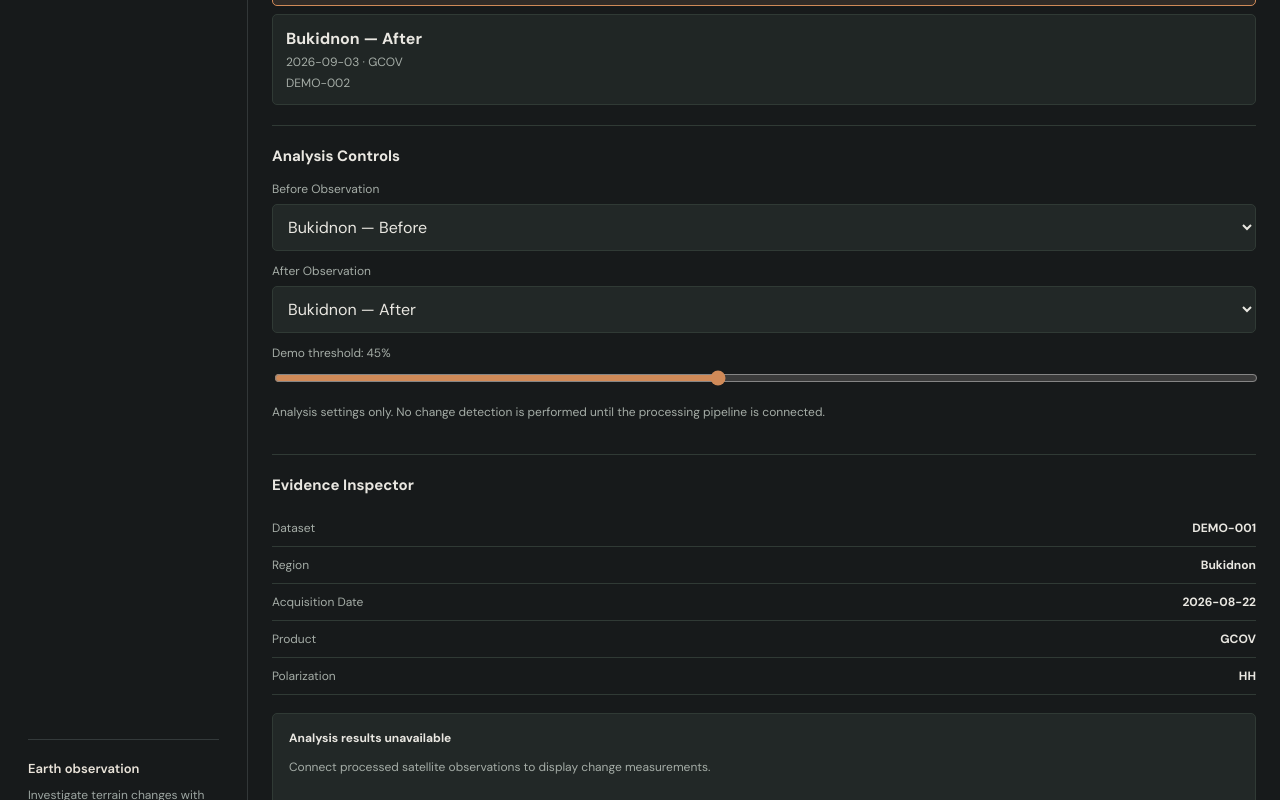
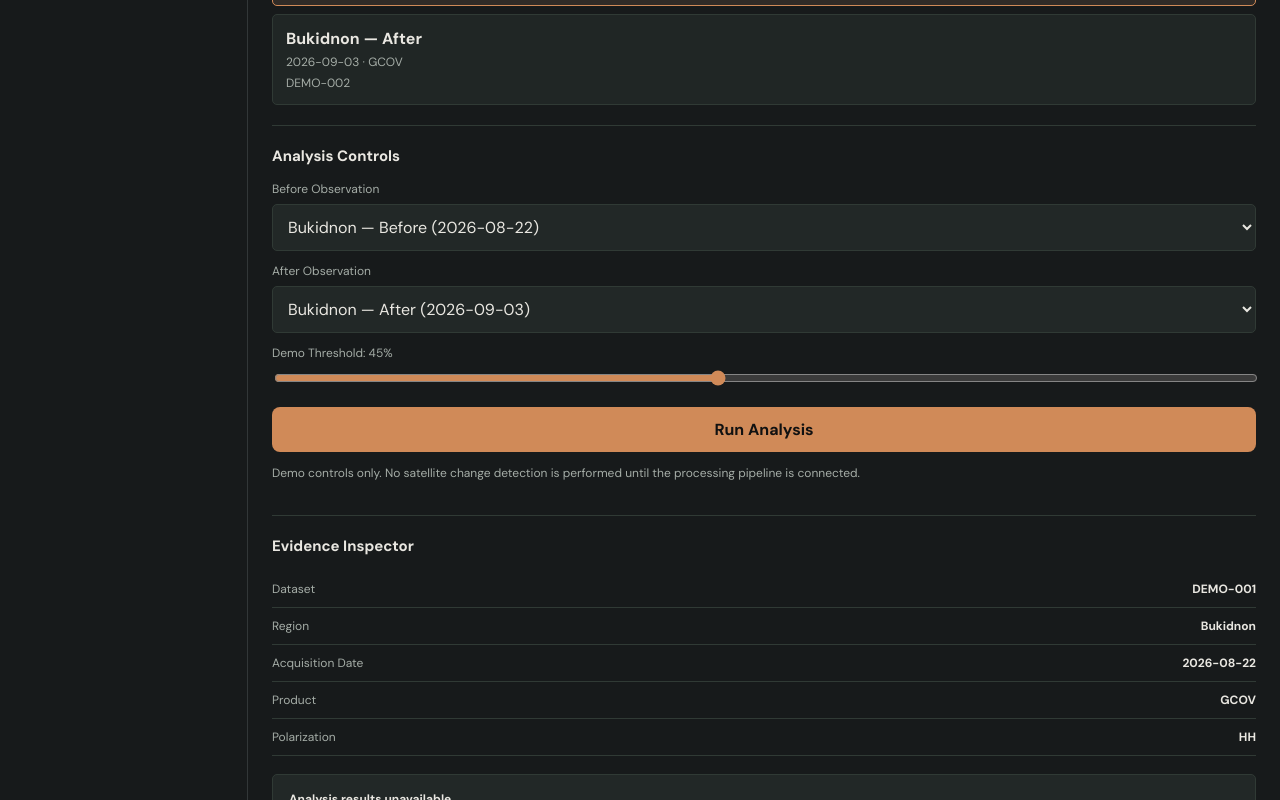
Before and after one commit to Michael-Andre-Novela/scarcast, a React (Vite) app in the folder frontend/: page /map in a window 1280 px wide. Shown: the part 1060-1860 px from the top of the page. Built offline with nearby package versions, Linux system fonts and the light colour scheme.

Commit message:
feat: validate before and after observations

```diff
--- a/frontend/src/features/map/components/AnalysisControls.jsx
+++ b/frontend/src/features/map/components/AnalysisControls.jsx
@@ -1,3 +1,5 @@
+
+import { useState } from "react";
 
 export default function AnalysisControls({
   observations,
@@ -8,53 +10,112 @@ export default function AnalysisControls({
   threshold,
   onThresholdChange,
 }) {
+  const [message, setMessage] = useState("");
+
+  const before = observations.find((o) => o.id === beforeId);
+  const after = observations.find((o) => o.id === afterId);
+
+  let error = "";
+
+  if (!before || !after) {
+    error = "Select both before and after observations.";
+  } else if (before.id === after.id) {
+    error = "Before and after observations must be different.";
+  } else if (before.date >= after.date) {
+    error = "The after observation must have a later date.";
+  } else if (before.region !== after.region) {
+    error = "Observations must belong to the same region.";
+  } else if (before.product !== after.product) {
+    error = "Observations must have the same product type.";
+  } else if (before.polarization !== after.polarization) {
+    error = "Observations must have compatible polarization.";
+  }
+
+  const isValid = error === "";
+
+  function handleRunAnalysis() {
+    if (!isValid) return;
+
+    setMessage(
+      "Observation pair validated. Analysis processing is not yet connected."
+    );
+  }
+
   return (
     <section className="data-section">
       <h3>Analysis Controls</h3>
 
-      <label>Before Observation</label>
+      <label htmlFor="before-observation">Before Observation</label>
       <select
+        id="before-observation"
         className="data-input"
         value={beforeId}
-        onChange={(e) => onBeforeChange(e.target.value)}
+        onChange={(e) => {
+          onBeforeChange(e.target.value);
+          setMessage("");
+        }}
       >
+        <option value="">Select an observation</option>
         {observations.map((o) => (
           <option key={o.id} value={o.id}>
-            {o.name}
+            {o.name} ({o.date})
           </option>
         ))}
       </select>
 
-      <label>After Observation</label>
+      <label htmlFor="after-observation">After Observation</label>
       <select
+        id="after-observation"
         className="data-input"
         value={afterId}
-        onChange={(e) => onAfterChange(e.target.value)}
+        onChange={(e) => {
+          onAfterChange(e.target.value);
+          setMessage("");
+        }}
       >
+        <option value="">Select an observation</option>
         {observations.map((o) => (
           <option key={o.id} value={o.id}>
-            {o.name}
+            {o.name} ({o.date})
           </option>
         ))}
       </select>
 
-      <label>
-        Demo threshold: {threshold}%
+      <label htmlFor="analysis-threshold">
+        Demo Threshold: {threshold}%
       </label>
       <input
+        id="analysis-threshold"
         type="range"
         min="0"
         max="100"
         value={threshold}
-        onChange={(e) =>
-          onThresholdChange(Number(e.target.value))
-        }
+        onChange={(e) => {
+          onThresholdChange(Number(e.target.value));
+          setMessage("");
+        }}
       />
 
+      {error && (
+        <p className="data-note" role="alert">
+          {error}
+        </p>
+      )}
+
+      <button
+        type="button"
+        className="analysis-run-button"
+        disabled={!isValid}
+        onClick={handleRunAnalysis}
+      >
+        Run Analysis
+      </button>
+
+      {message && <p role="status">{message}</p>}
+
       <p className="data-note">
-        Analysis settings only. No change detection
-        is performed until the processing pipeline
-        is connected.
+        Demo controls only. No satellite change detection is
+        performed until the processing pipeline is connected.
       </p>
     </section>
   );
--- a/frontend/src/features/map/components/DataPanel.css
+++ b/frontend/src/features/map/components/DataPanel.css
@@ -122,3 +122,25 @@
   color: #a5ada7;
   line-height: 1.6;
 }
+
+
+.analysis-run-button {
+  width: 100%;
+  margin-top: 16px;
+  padding: 12px 16px;
+  background: #d08a58;
+  color: #111;
+  border: none;
+  border-radius: 8px;
+  font-weight: 700;
+  cursor: pointer;
+}
+
+.analysis-run-button:hover:not(:disabled) {
+  background: #e0a477;
+}
+
+.analysis-run-button:disabled {
+  opacity: 0.4;
+  cursor: not-allowed;
+}
```
